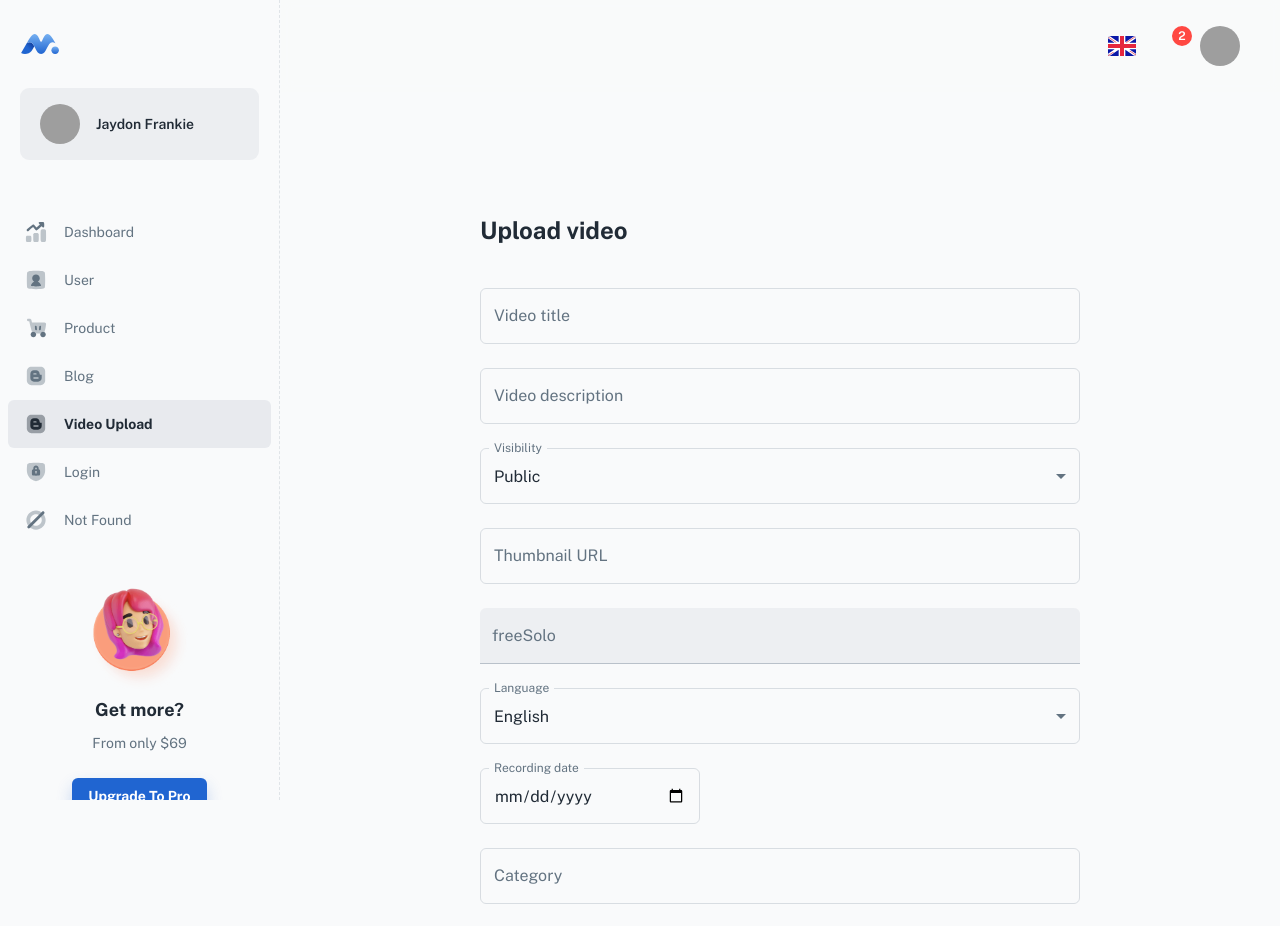
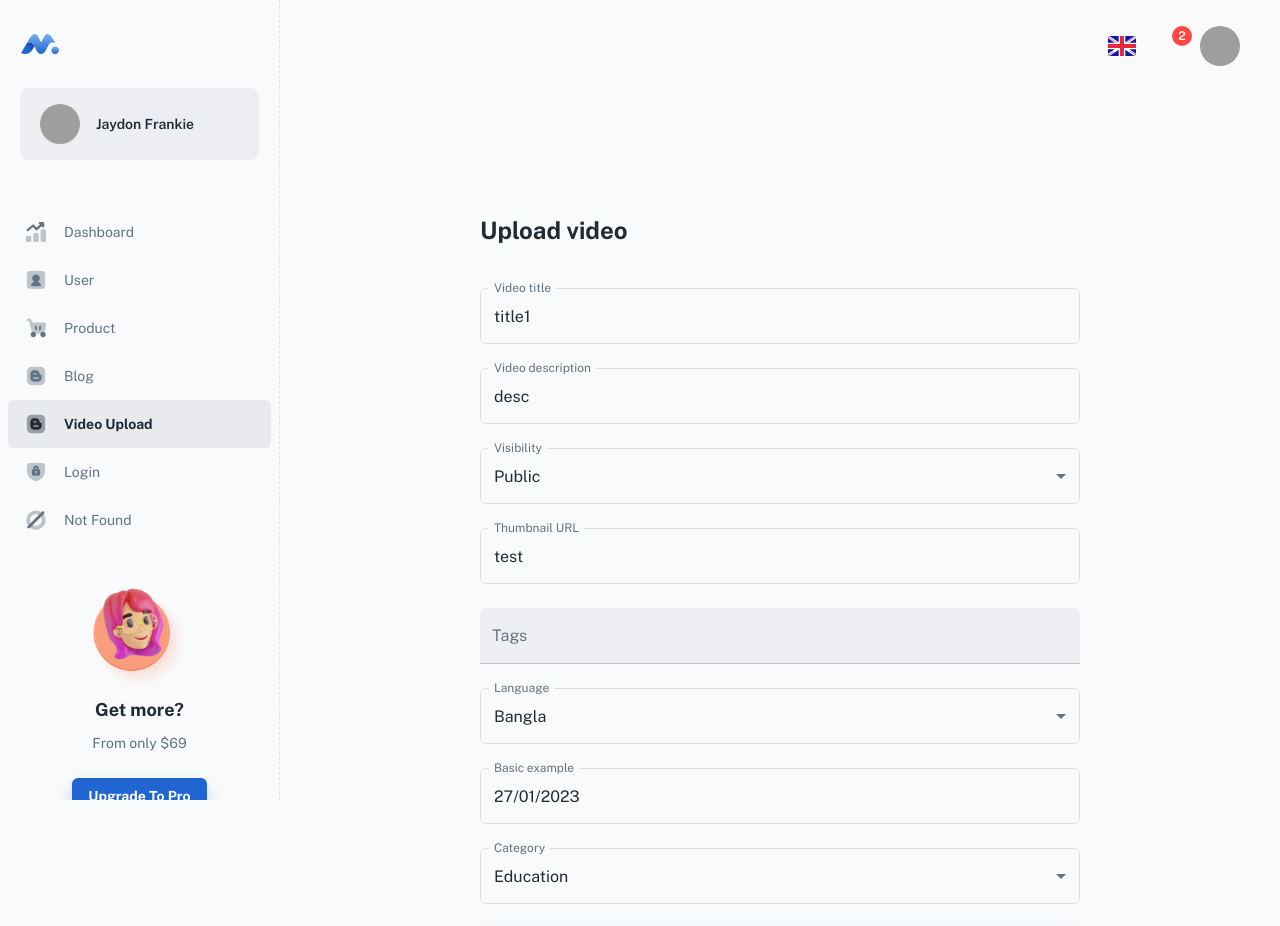
Before and after one commit to foyzulkarim/mern-video-streaming, a React (Create React App) app in the folder client/: page /dashboard/video-upload in a window 1280 px wide. Shown: the top 926 px of the page. Built offline with nearby package versions, Linux system fonts and the light colour scheme; grey boxes are pictures that could not be loaded; some icons are missing; a web font is replaced by a local one.

Commit message:
form design on going

```diff
--- a/client/src/pages/VideoUploadPage.js
+++ b/client/src/pages/VideoUploadPage.js
@@ -9,25 +9,19 @@ import {
   Typography,
   Chip,
   Autocomplete,
+  Button,
 } from "@mui/material";
 import InputLabel from "@mui/material/InputLabel";
 import MenuItem from "@mui/material/MenuItem";
 import Select from "@mui/material/Select";
+import { LoadingButton } from "@mui/lab";
 
-import { LoadingButton } from "@mui/lab";
-// hooks
-import useResponsive from "../hooks/useResponsive";
-// components
-import Logo from "../components/logo";
-// sections
+import { AdapterDayjs } from "@mui/x-date-pickers/AdapterDayjs";
+import { LocalizationProvider } from "@mui/x-date-pickers/LocalizationProvider";
+import { DatePicker } from "@mui/x-date-pickers/DatePicker";
 
-// ----------------------------------------------------------------------
-
-const StyledRoot = styled("div")(({ theme }) => ({
-  [theme.breakpoints.up("md")]: {
-    display: "flex",
-  },
-}));
+import { useFormik } from "formik";
+import * as yup from "yup";
 
 const StyledContent = styled("div")(({ theme }) => ({
   maxWidth: 600,
@@ -43,19 +37,39 @@ const StyledContent = styled("div")(({ theme }) => ({
 
 /**
  *  Create a MUI form to save below video properties:
-    title, description, videoLink, fileName, visibility,
-    thumbnailUrl, playlistId, tags, language, recordingDate,
-    category, viewsCount, likesCount, dislikesCount,
+    title, description, visibility,
+    thumbnailUrl, tags, language, recordingDate,
+    category,
  */
 
+const validationSchema = yup.object({
+  title: yup.string().required("Title is required"),
+  description: yup.string().required("Description is required"),
+  visibility: yup.string().required("Visibility is required"),
+  thumbnailUrl: yup.string().required("Thumbnail URL is required"),
+  tags: yup.string().required("Tags are required"),
+  language: yup.string().required("Language is required"),
+  recordingDate: yup.date().required("Recording date is required"),
+  category: yup.string().required("Category is required"),
+});
+
 export default function VideoUploadPage() {
-  const handleClick = () => {
-    console.log("clicked");
-  };
-
-  const handleChange = (event) => {
-    console.log("changed", event.target.value);
-  };
+  const formik = useFormik({
+    initialValues: {
+      title: "title1",
+      description: "desc",
+      visibility: "public",
+      thumbnailUrl: "test",
+      tags: "hello",
+      language: "Bangla",
+      recordingDate: new Date(),
+      category: "Education",
+    },
+    validationSchema: validationSchema,
+    onSubmit: (values) => {
+      console.log(values);
+    },
+  });
 
   return (
     <>
@@ -69,20 +83,44 @@ export default function VideoUploadPage() {
             <Typography variant="h4" sx={{ mb: 5 }}>
               Upload video
             </Typography>
+            <form onSubmit={formik.handleSubmit}>
               <Stack spacing={3}>
-              <TextField name="title" label="Video title" />
-              <TextField name="description" label="Video description" />
-              {/* visibility should be a select field with options: public, private, unlisted */}
+                <TextField
+                  id="title"
+                  name="title"
+                  label="Video title"
+                  value={formik.values.title}
+                  onChange={formik.handleChange}
+                  error={formik.touched.title && Boolean(formik.errors.title)}
+                  helperText={formik.touched.title && formik.errors.title}
+                />
+                <TextField
+                  id="description"
+                  name="description"
+                  label="Video description"
+                  value={formik.values.description}
+                  onChange={formik.handleChange}
+                  error={
+                    formik.touched.description &&
+                    Boolean(formik.errors.description)
+                  }
+                  helperText={
+                    formik.touched.description && formik.errors.description
+                  }
+                />
                 <FormControl fullWidth>
-                <InputLabel id="demo-simple-select-label">
+                  <InputLabel id="visibility-select-label">
                     Visibility
                   </InputLabel>
                   <Select
-                  labelId="demo-simple-select-label"
-                  id="demo-simple-select"
-                  value={"public"}
+                    labelId="visibility-select-label"
+                    id="visibility-simple-select"
+                    name="visibility"
                     label="Visibility"
-                  onChange={handleChange}
+                    value={formik.values.visibility}
+                    onChange={formik.handleChange}
+                    error={Boolean(formik.errors.visibility)}
+                    helperText={formik.errors.visibility}
                   >
                     <MenuItem value={"public"}>Public</MenuItem>
                     <MenuItem value={"private"}>Private</MenuItem>
@@ -90,9 +128,18 @@ export default function VideoUploadPage() {
                   </Select>
                 </FormControl>
                 <TextField
+                  id="thumbnailUrl"
                   name="thumbnailUrl"
                   label="Thumbnail URL"
-                placeholder="Paste the image URL (temporary fix for now)"
+                  value={formik.values.thumbnailUrl}
+                  onChange={formik.handleChange}
+                  error={
+                    formik.touched.thumbnailUrl &&
+                    Boolean(formik.errors.thumbnailUrl)
+                  }
+                  helperText={
+                    formik.touched.thumbnailUrl && formik.errors.thumbnailUrl
+                  }
                 />
                 <Autocomplete
                   multiple
@@ -112,22 +159,27 @@ export default function VideoUploadPage() {
                   renderInput={(params) => (
                     <TextField
                       {...params}
+                      id="tags"
+                      name="tags"
                       variant="filled"
-                    label="freeSolo"
+                      label="Tags"
                       placeholder="Favorites"
+                      onChange={formik.handleChange}
+                      error={formik.touched.tags && Boolean(formik.errors.tags)}
+                      helperText={formik.touched.tags && formik.errors.tags}
                     />
                   )}
                 />
-              {/* <TextField name="language" label="Language" /> */}
-              {/** Language should be a select control and having options ["English", "Bangla", "Spanish", "Hindi", "Urdu"] */}
                 <FormControl fullWidth>
-                <InputLabel id="demo-simple-select-label">Language</InputLabel>
+                  <InputLabel id="language-select-label">Language</InputLabel>
                   <Select
-                  labelId="demo-simple-select-label"
-                  id="demo-simple-select"
-                  value={"English"}
+                    labelId="language-select-label"
+                    id="language-simple-select"
                     label="Language"
-                  onChange={handleChange}
+                    value={formik.values.language}
+                    onChange={formik.handleChange}
+                    error={Boolean(formik.errors.language)}
+                    helperText={formik.errors.language}
                   >
                     <MenuItem value={"English"}>English</MenuItem>
                     <MenuItem value={"Bangla"}>Bangla</MenuItem>
@@ -136,33 +188,47 @@ export default function VideoUploadPage() {
                     <MenuItem value={"Urdu"}>Urdu</MenuItem>
                   </Select>
                 </FormControl>
-              {/* recordingDate should be a date picker */}
-              <TextField
-                id="date"
-                label="Recording date"
-                type="date"
-                defaultValue={"10/10/2021"}
-                sx={{ width: 220 }}
-                InputLabelProps={{
-                  shrink: true,
+
+                <LocalizationProvider dateAdapter={AdapterDayjs}>
+                  <DatePicker
+                    label="Basic example"
+                    value={formik.values.recordingDate}
+                    inputFormat="DD/MM/YYYY"
+                    onChange={(newValue) => {
+                      // setValue(newValue);
+                      formik.setFieldValue("recordingDate", newValue);
                     }}
+                    renderInput={(params) => <TextField {...params} />}
                   />
-              <TextField name="category" label="Category" />
-              <TextField name="viewsCount" label="Views count" />
-              <TextField name="likesCount" label="Likes count" />
-              <TextField name="dislikesCount" label="Dislikes count" />
+                </LocalizationProvider>
+                {/** Category is a dropdown with the options ["Education", "Technology", "Travel", "Others"] */}
+                <FormControl fullWidth>
+                  <InputLabel id="category-select-label">Category</InputLabel>
+                  <Select
+                    labelId="category-select-label"
+                    id="category-simple-select"
+                    value={formik.values.category}
+                    label="Category"
+                    onChange={formik.handleChange}
+                    error={Boolean(formik.errors.category)}
+                    helperText={formik.errors.category}
+                  >
+                    <MenuItem value={"Education"}>Education</MenuItem>
+                    <MenuItem value={"Technology"}>Technology</MenuItem>
+                    <MenuItem value={"Travel"}>Travel</MenuItem>
+                    <MenuItem value={"Others"}>Others</MenuItem>
+                  </Select>
+                </FormControl>
                 <LoadingButton
                   //fullWidth
                   size="large"
                   type="submit"
                   variant="contained"
-                onClick={handleClick}
                 >
                   Login
                 </LoadingButton>
               </Stack>
-
-            <Stack spacing={3}></Stack>
+            </form>
           </StyledContent>
         </Container>
       </>
```
Also changed, not shown: client/package.json (+6 -2 lines), 1 other file (tests, documents, lock files or other folders). Lines whose indentation alone changed are shown as unchanged.
